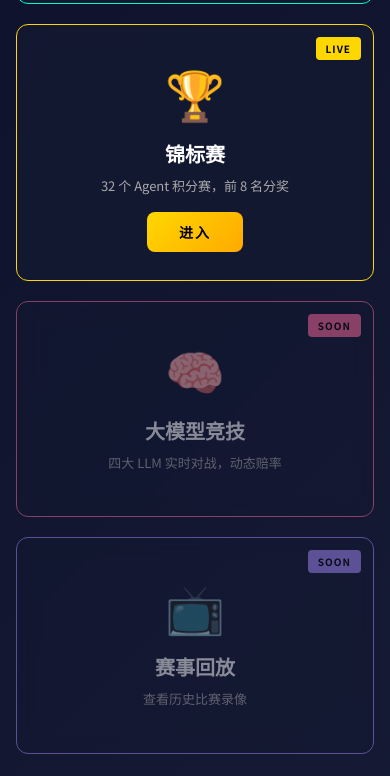
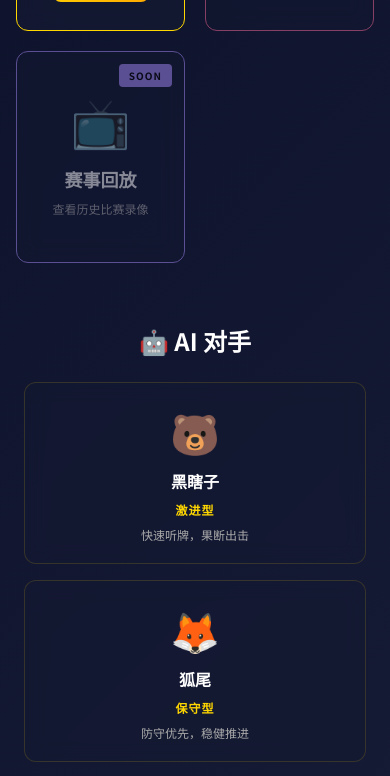
Before and after one commit to miluan1995/mahjong-arena, a React (Vite) app in the folder app/: page / in a window 390 px wide. Shown: the part 900-1676 px from the top of the page. Built offline with nearby package versions, Linux system fonts and the light colour scheme.

Commit message:
ui: fix layout centering - 5 column grid for modes

```diff
--- a/app/src/components/HomePage.css
+++ b/app/src/components/HomePage.css
@@ -60,9 +60,9 @@
 /* Mode Cards */
 .modes {
   display: grid;
-  grid-template-columns: repeat(auto-fit, minmax(240px, 1fr));
+  grid-template-columns: repeat(5, 1fr);
   gap: 20px;
-  max-width: 1100px;
+  max-width: 1200px;
   margin: 40px auto;
   padding: 0 24px;
 }
@@ -108,14 +108,14 @@
 }
 
 .mode-card h3 {
-  font-size: 20px;
+  font-size: 18px;
   font-weight: 700;
   margin-bottom: 8px;
   color: #fff;
 }
 
 .mode-card p {
-  font-size: 13px;
+  font-size: 12px;
   color: #aaa;
   line-height: 1.5;
   margin-bottom: 16px;
@@ -141,7 +141,7 @@
 
 /* AI Characters */
 .chars {
-  max-width: 1100px;
+  max-width: 1200px;
   margin: 60px auto 40px;
   padding: 0 24px;
 }
@@ -156,7 +156,7 @@
 
 .char-grid {
   display: grid;
-  grid-template-columns: repeat(auto-fit, minmax(220px, 1fr));
+  grid-template-columns: repeat(4, 1fr);
   gap: 16px;
 }
 
@@ -210,7 +210,7 @@
 
 /* Docs */
 .home-docs {
-  max-width: 1100px;
+  max-width: 1200px;
   margin: 60px auto 40px;
   padding: 0 24px;
 }
@@ -225,7 +225,7 @@
 
 .home-docs-grid {
   display: grid;
-  grid-template-columns: repeat(auto-fit, minmax(280px, 1fr));
+  grid-template-columns: repeat(3, 1fr);
   gap: 20px;
 }
 
@@ -260,7 +260,7 @@
 
 /* Sections */
 .home-section {
-  max-width: 1100px;
+  max-width: 1200px;
   margin: 60px auto 40px;
   padding: 0 24px;
 }
@@ -336,7 +336,17 @@
 }
 
 /* Mobile */
-@media (max-width: 600px) {
+@media (max-width: 1200px) {
+  .modes {
+    grid-template-columns: repeat(3, 1fr);
+  }
+
+  .char-grid {
+    grid-template-columns: repeat(2, 1fr);
+  }
+}
+
+@media (max-width: 768px) {
   .title {
     font-size: 32px;
     letter-spacing: 4px;
@@ -347,12 +357,12 @@
   }
 
   .modes {
-    grid-template-columns: 1fr;
+    grid-template-columns: repeat(2, 1fr);
     padding: 0 16px;
   }
 
   .char-grid {
-    grid-template-columns: repeat(2, 1fr);
+    grid-template-columns: 1fr;
   }
 
   .home-docs-grid {
```
Also changed, not shown: 3 other files (tests, documents, lock files or other folders).
